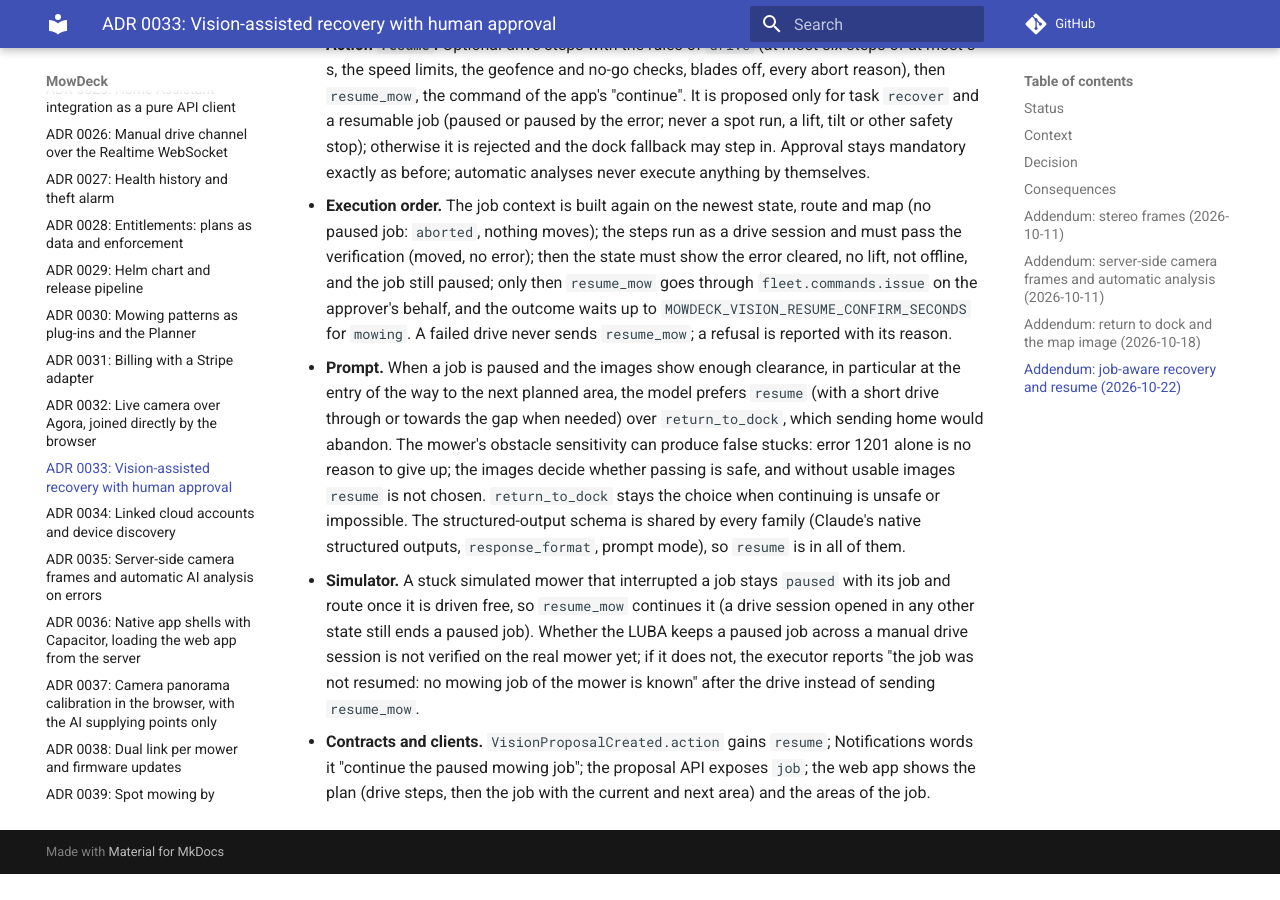
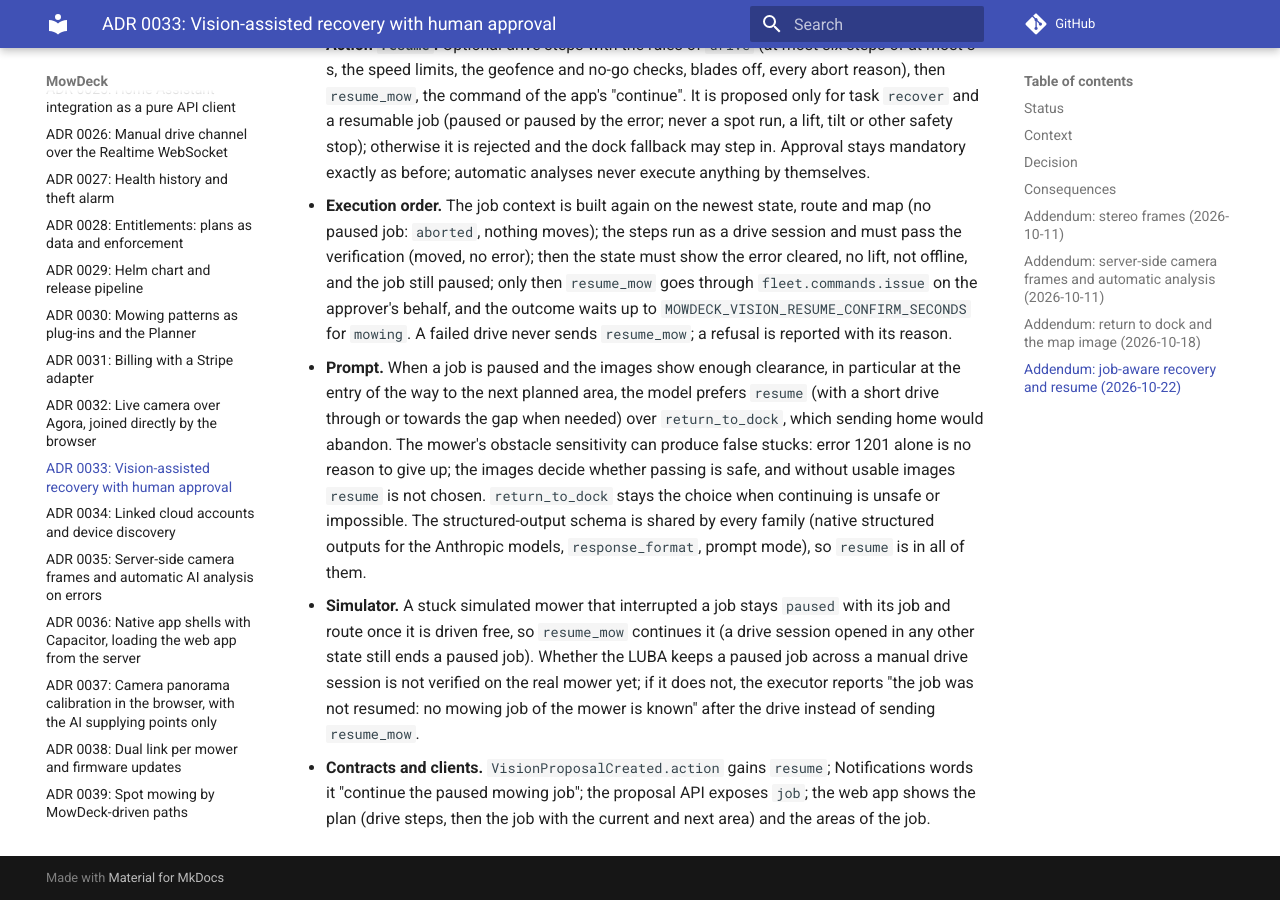
Before and after one commit to lukislp/mowdeck, an MkDocs documentation site: the page built from docs/adr/0033-vision-assisted-recovery-with-approval.md, in a window 1280 px wide and 900 px high, scrolled down 5697 px. Built offline with MkDocs 1.6.1 and Material for MkDocs 9.7.7, drawn with Linux system fonts in a browser that asks for light colours; comment, search, counter and statistics services are not loaded; before the commit the page ends 6571 px from its top, so only the background shows below that.

Commit message:
docs(vision): name the provider family, not the model, for structured outputs

```diff
--- a/docs/adr/0033-vision-assisted-recovery-with-approval.md
+++ b/docs/adr/0033-vision-assisted-recovery-with-approval.md
@@ -67,6 +67,6 @@ A field report: during a multi-area job the LUBA stopped with error 1201 ("The r
 - **Sources.** The authoritative one is the Device-Gateway's route of the running job, the path snapshot `device.mower.<id>.path` (the mower's own planned polylines with kinds, the areas in order and the progress; cleared when the job ends), which Vision already received with `device.mower.>` and now keeps per mower. It describes the job the mower itself continues on `resume_mow`. The state adds activity, error, `spot_run` and `job` (the mower's own report of the area it works in and the progress; the current area follows it), which also counts as job evidence when no route is known. When no route is known, the areas of the newest `start_mow` on `command.mower.<id>` give the order (every start passes Fleet, whoever issued it: web app, Scheduler, Home Assistant); done areas are then inferred. The Scheduler and the Planner are not asked: they only issue starts or plans, they do not know what the mower did with them, and a synchronous request would add a dependency to every analysis. An error without any job evidence counts as no job.
 - **Action `resume`.** Optional drive steps with the rules of `drive` (at most six steps of at most 3 s, the speed limits, the geofence and no-go checks, blades off, every abort reason), then `resume_mow`, the command of the app's "continue". It is proposed only for task `recover` and a resumable job (paused or paused by the error; never a spot run, a lift, tilt or other safety stop); otherwise it is rejected and the dock fallback may step in. Approval stays mandatory exactly as before; automatic analyses never execute anything by themselves.
 - **Execution order.** The job context is built again on the newest state, route and map (no paused job: `aborted`, nothing moves); the steps run as a drive session and must pass the verification (moved, no error); then the state must show the error cleared, no lift, not offline, and the job still paused; only then `resume_mow` goes through `fleet.commands.issue` on the approver's behalf, and the outcome waits up to `MOWDECK_VISION_RESUME_CONFIRM_SECONDS` for `mowing`. A failed drive never sends `resume_mow`; a refusal is reported with its reason.
-- **Prompt.** When a job is paused and the images show enough clearance, in particular at the entry of the way to the next planned area, the model prefers `resume` (with a short drive through or towards the gap when needed) over `return_to_dock`, which sending home would abandon. The mower's obstacle sensitivity can produce false stucks: error 1201 alone is no reason to give up; the images decide whether passing is safe, and without usable images `resume` is not chosen. `return_to_dock` stays the choice when continuing is unsafe or impossible. The structured-output schema is shared by every family (Claude's native structured outputs, `response_format`, prompt mode), so `resume` is in all of them.
+- **Prompt.** When a job is paused and the images show enough clearance, in particular at the entry of the way to the next planned area, the model prefers `resume` (with a short drive through or towards the gap when needed) over `return_to_dock`, which sending home would abandon. The mower's obstacle sensitivity can produce false stucks: error 1201 alone is no reason to give up; the images decide whether passing is safe, and without usable images `resume` is not chosen. `return_to_dock` stays the choice when continuing is unsafe or impossible. The structured-output schema is shared by every family (native structured outputs for the Anthropic models, `response_format`, prompt mode), so `resume` is in all of them.
 - **Simulator.** A stuck simulated mower that interrupted a job stays `paused` with its job and route once it is driven free, so `resume_mow` continues it (a drive session opened in any other state still ends a paused job). Whether the LUBA keeps a paused job across a manual drive session is not verified on the real mower yet; if it does not, the executor reports "the job was not resumed: no mowing job of the mower is known" after the drive instead of sending `resume_mow`.
 - **Contracts and clients.** `VisionProposalCreated.action` gains `resume`; Notifications words it "continue the paused mowing job"; the proposal API exposes `job`; the web app shows the plan (drive steps, then the job with the current and next area) and the areas of the job.
```
Also changed, not shown: services/vision/README.md (+1 -1 lines), 1 other file.
